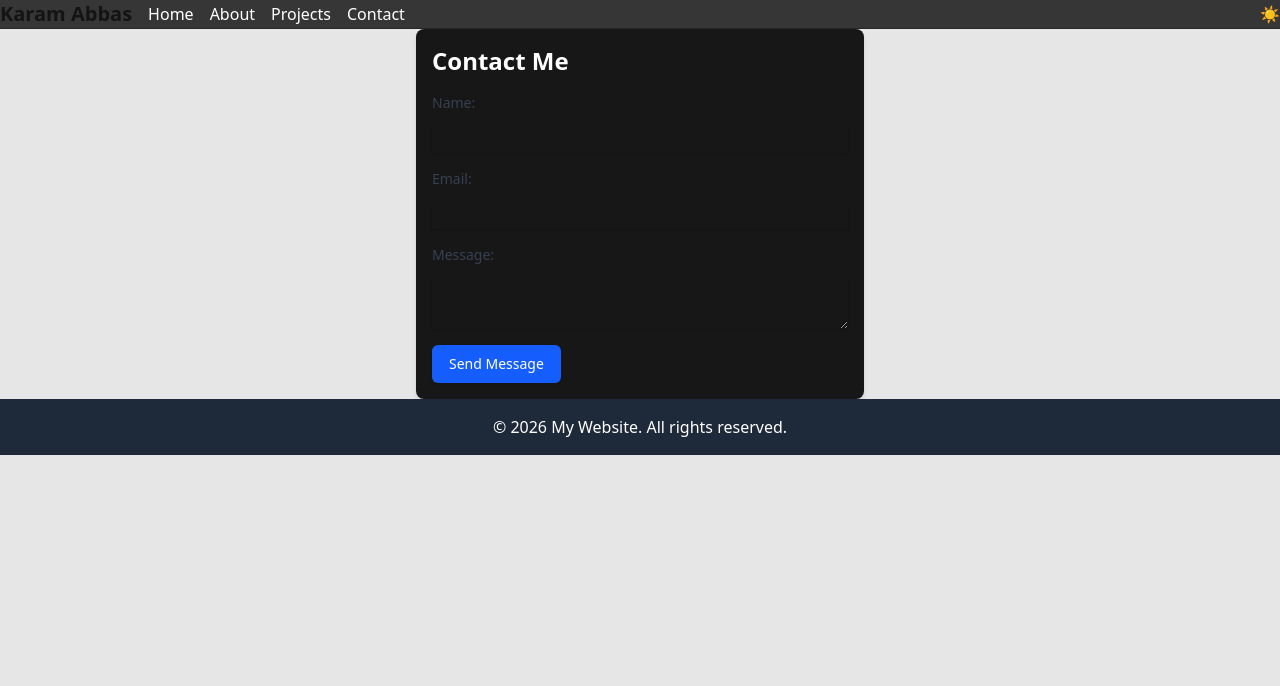
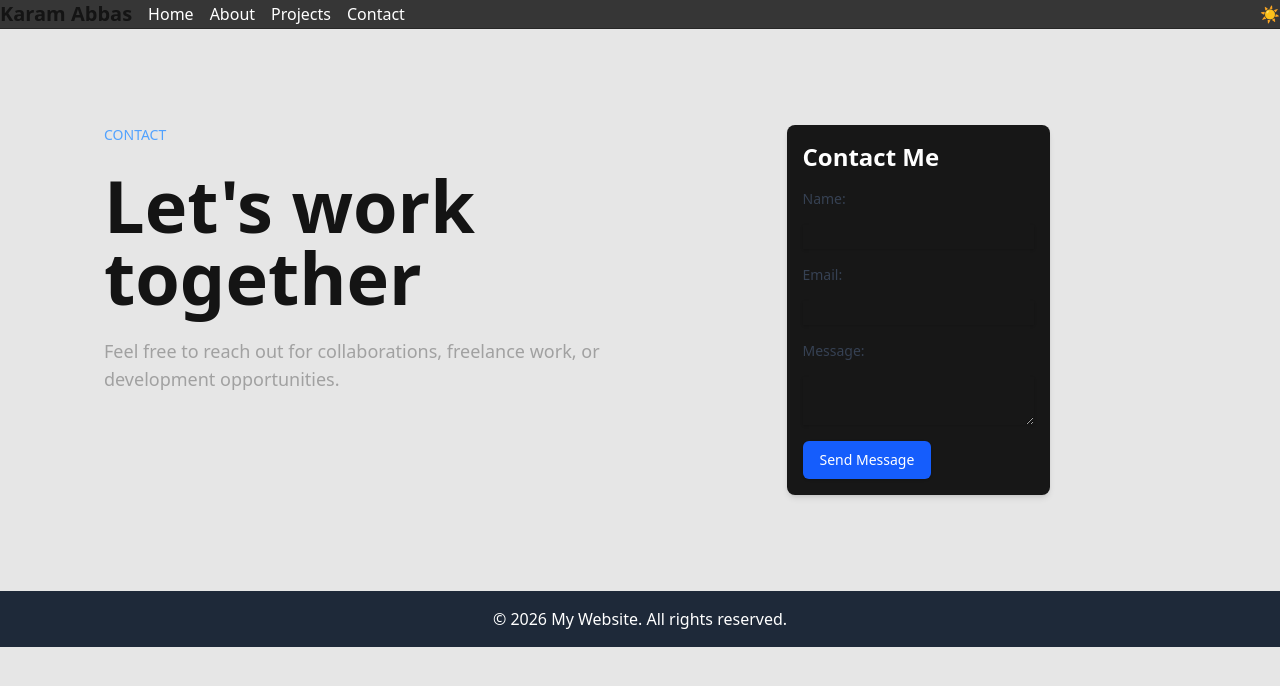
Before and after one commit to Karam-08/portfolio, a Next.js app: page /contact in a window 1280 px wide. Shown: the top 686 px of the page. Built offline with nearby package versions, Linux system fonts and the light colour scheme.

Commit message:
contact page updated

```diff
--- a/app/api/contact/route.js
+++ b/app/api/contact/route.js
@@ -5,6 +5,10 @@ export async function POST(req){
         const body = await req.json()
 
         const {name, email, message} = body
+
+        if(!name || !email || !message){
+            return Response.json({success: false, error: "All fields are required"}, {status: 400})
+        }
 
         await transporter.sendMail({
             from: process.env.EMAIL_USER,
--- a/app/contact/page.jsx
+++ b/app/contact/page.jsx
@@ -1,9 +1,20 @@
+import Container from "@/components/ui/Container";
+
 import ContactForm from "@/components/client/ContactForm";
 
 export default function Contact(){
     return(
-        <main>
-            <ContactForm/>
+        <main className="py-24">
+            <Container>
+                <div className="grid grid-cols-1 lg:grid-cols-2 gap-10 items-start">
+                    <div className="space-y-6">
+                        <p className="uppercase text-sm text-blue-400">Contact</p>
+                        <h1 className="text-5xl md:text-7xl font-black">Let's work together</h1>
+                        <p className="text-neutral-400 text-lg">Feel free to reach out for collaborations, freelance work, or development opportunities.</p>
+                    </div>
+                    <ContactForm/>
+                </div>
+            </Container>
         </main>
     )
 }
--- a/components/client/ContactForm.jsx
+++ b/components/client/ContactForm.jsx
@@ -57,7 +57,9 @@ const ContactForm = () =>{
                         name="name"
                         value={form.name}
                         onChange={handleChange}
-                        className="mt-1 block w-full border-gray-300 focus:ring-blue-500 focus:border-blue-500 shadow-sm"/>
+                        className="mt-1 block w-full border-gray-300 focus:ring-blue-500 focus:border-blue-500 shadow-sm"
+                        required
+                    />
                 <label className="block text-sm font-medium text-gray-700" htmlFor="email">Email:</label>
                     <input
                         type="email"
@@ -65,7 +67,9 @@ const ContactForm = () =>{
                         name="email"
                         value={form.email}
                         onChange={handleChange}
-                        className="mt-1 block w-full border-gray-300 focus:ring-blue-500 focus:border-blue-500 shadow-sm" />
+                        className="mt-1 block w-full border-gray-300 focus:ring-blue-500 focus:border-blue-500 shadow-sm"
+                        required
+                    />
                 <label className="block text-sm font-medium text-gray-700" htmlFor="message">Message:</label>
                     <textarea
                         id="message"
@@ -73,6 +77,7 @@ const ContactForm = () =>{
                         value={form.message}
                         onChange={handleChange}
                         className="mt-1 block w-full border-gray-300 focus:ring-blue-500 focus:border-blue-500 shadow-sm"
+                        required
                     ></textarea>
                 <button
                     type="submit"
```
